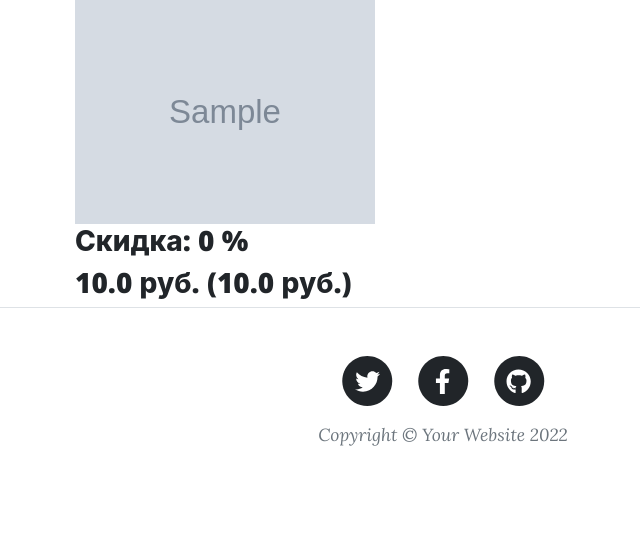
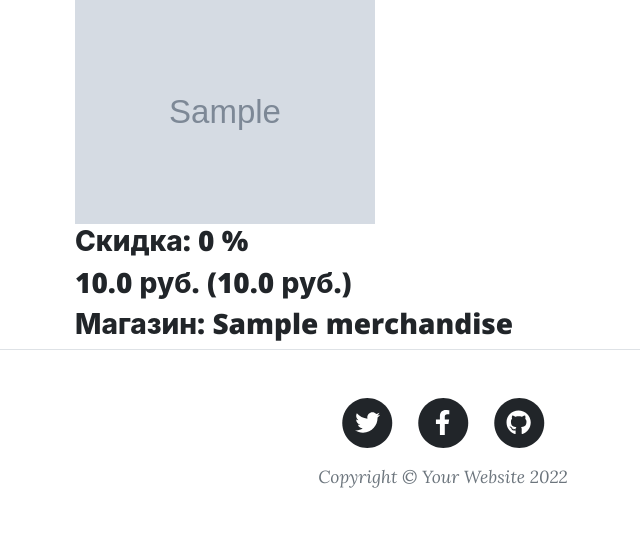
Before and after one commit to Pav9551/PylessonsDjango, a Django app: page /merch/1/ in a window 1280 px wide. Shown: the part 623-1161 px from the top of the page, without its empty margins (197-837 px from the left). Before the commit the page ends 1069 px from the top, so only its background shows below. Run offline with Django 3.2, Linux system fonts and the light colour scheme; tables that the repository leaves empty hold one stand-in row (values such as "Sample post"); grey boxes marked "Sample" are stand-in pictures; some libraries are stand-ins or nearby versions.

```diff
--- a/blog/blogapp/templates/blogapp/merch.html
+++ b/blog/blogapp/templates/blogapp/merch.html
@@ -17,6 +17,9 @@
                 <h3 class="post-subtitle">
                     {{ merch.priceAfter }} руб. ({{ merch.priceBefore }} руб.)
                 </h3>
+                <h3 class="post-subtitle">
+                   Магазин: {{ merch.market_name }}
+                </h3>
     </div>
 </div>
 {% endblock %}
--- a/blog/blogapp/urls.py
+++ b/blog/blogapp/urls.py
@@ -8,4 +8,7 @@ urlpatterns = [
     path('goods', views.goods, name='goods'),
     path('send', views.send_merch, name='send'),
     path('request', views.request_merch, name='request'),
+
+
+
 ]
--- a/blog/blogapp/views.py
+++ b/blog/blogapp/views.py
@@ -11,10 +11,10 @@ def main_view(request):
 def post(request, id):
     merch = get_object_or_404(Merchandise, id=id)
     return render(request, 'blogapp/merch.html', context={'merch': merch})
+
 def goods(request):
     goods = Good.objects.all()
     return render(request, 'blogapp/goods.html', context={'goods': goods})
-
 def send_merch(request):
     if request.method == 'POST':
         form = ContactForm(request.POST)
```
Also changed, not shown: README.md.
